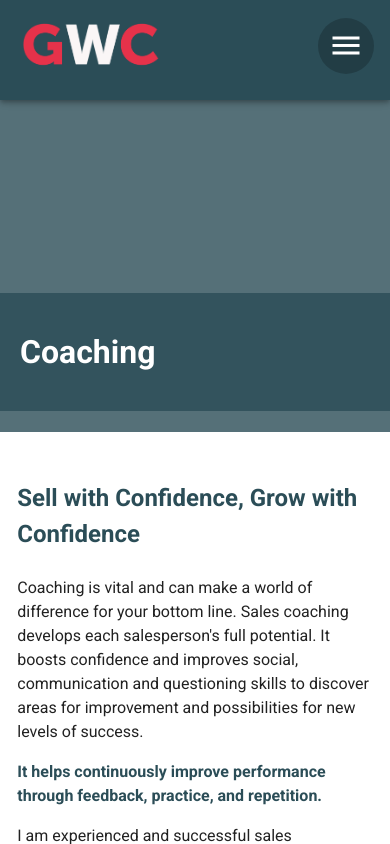
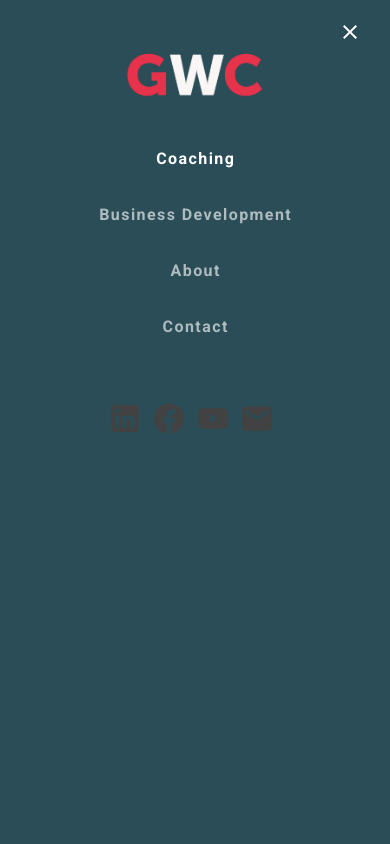
Before and after one commit to craiglaws/GWC, a Nuxt app: page /coaching in a window 390 px wide. Both pictures are taken after a click on the button 346 px from the left and 45 px from the top of the page. Shown: the top 844 px of the page. Built offline with nearby package versions, Linux system fonts and the light colour scheme.

Commit message:
made new nav drawer

```diff
--- a/components/CoachingGrid.vue
+++ b/components/CoachingGrid.vue
@@ -62,6 +62,7 @@ export default {
   box-shadow: rgba(50, 50, 93, 0.25) 0px 13px 27px -5px, rgba(0, 0, 0, 0.3) 0px 8px 16px -8px;
   border-radius: 4px;
   max-width: 280px;
+  width: 100%;
   transition: transform .3s ease-in-out;
 }
 
--- a/components/HeaderMain.vue
+++ b/components/HeaderMain.vue
@@ -1,7 +1,6 @@
 <template>
   <v-app-bar
     app
-
     hide-on-scroll
     height="100px"
     class="d-flex bg-primary justify-center"
--- /dev/null
+++ b/components/NewNavDrawer.vue
@@ -0,0 +1,137 @@
+<template>
+  <div>
+    <v-scroll-x-transition>
+    <div v-show="navState" class="nav-drawer">
+      <div class="text-center mt-8" style="position: relative"  v-click-outside="clickOutsideNav">
+        <v-btn @click="closeNav" class="close-btn" fab small text>
+          <v-icon color="white">mdi-close</v-icon>
+        </v-btn>
+        <nuxt-link to="/" @click="closeNav">
+          <nuxt-img src="/logos/gwc-logo-light-nostrap.png" class="nav-logo mt-4"></nuxt-img>
+        </nuxt-link>
+        <div class="d-flex flex-column mt-8">
+          <v-btn
+            v-for="(navLink, i) in navOptions"
+            :key="i"
+            :to="navLink.path"
+            plain
+            small
+            link
+            @click="closeNav"
+            class="nav-btn mb-7 scale-hover"
+          >
+            {{navLink.text}}
+          </v-btn>
+        </div>
+        <div class="d-flex justify-center mt-8">
+          <a
+            v-for="(social, i) in socials"
+            :key="i"
+            :href="social.link"
+            target="_blank"
+          >
+            <v-icon color="secondary" large class="pr-2">{{social.icon}}</v-icon>
+          </a>
+        </div>
+      </div>
+    </div>
+    </v-scroll-x-transition>
+  </div>
+</template>
+
+<script>
+import { mapState } from "vuex";
+export default {
+  data(){
+    return{
+      navOptions: [
+         {
+          text: 'Coaching',
+          path: '/coaching'
+        },
+        {
+          text: 'Business Development',
+          path: '/business-development'
+        },
+        {
+          text: 'About',
+          path: '/about'
+        },
+        {
+          text: 'Contact',
+          path: '/contact'
+        },
+      ],
+      socials: [
+        {
+          link: "https://www.linkedin.com/in/henrieta-farkasova/",
+          icon: "mdi-linkedin"
+        },
+        {
+          link: "https://www.facebook.com/Grow-with-Confidence-105375788569683",
+          icon: "mdi-facebook"
+        },
+        {
+          link: "https://www.youtube.com/channel/UC04J-PyswfCclM_-FoQsghA",
+          icon: "mdi-youtube"
+        },
+        {
+          link: "mailto:henrieta.gwc@gmail.com",
+          icon: "mdi-email"
+        },
+      ]
+    }
+  },
+  methods: {
+    closeNav(){
+      this.$store.dispatch('nav/closeNav');
+    },
+    navTo(slug) {
+      //console.log(slug)
+      this.closeNav()
+      this.$router.push({ path: slug });
+    },
+
+    clickOutsideNav(e){
+      if(this.navState && e.target.className === "v-overlay__scrim"){
+        this.$store.dispatch('nav/closeNav');
+      }
+    }
+  },
+  computed: {
+    ...mapState({
+      navState: (state) => state.nav.navOpen
+    })
+  },
+}
+</script>
+
+<style scoped>
+
+.nav-drawer{
+  position: fixed;
+  height: 100vh;
+  width: 100%;
+  background-color: #2B4D57;
+  z-index: 100;
+}
+
+.nav-logo{
+  width: 150px;
+}
+
+.nav-btn{
+  color: #fff !important;
+  text-transform: none !important;
+  font-weight: 700;
+  font-size: 16px !important;
+}
+.nav-btn:hover, .nav-btn:active, .nav-btn:focus{
+  transform: scale(1.1);
+}
+.close-btn{
+  position: absolute;
+  top: -20px;
+  right: 20px;
+}
+</style>
--- a/layouts/default.vue
+++ b/layouts/default.vue
@@ -2,6 +2,7 @@
   <v-app style="overflow: hidden">
     <HeaderMain />
     <!-- <NavDrawer /> -->
+    <NewNavDrawer />
     <v-main>
       <v-container fluid class="pa-0">
         <nuxt />
```
